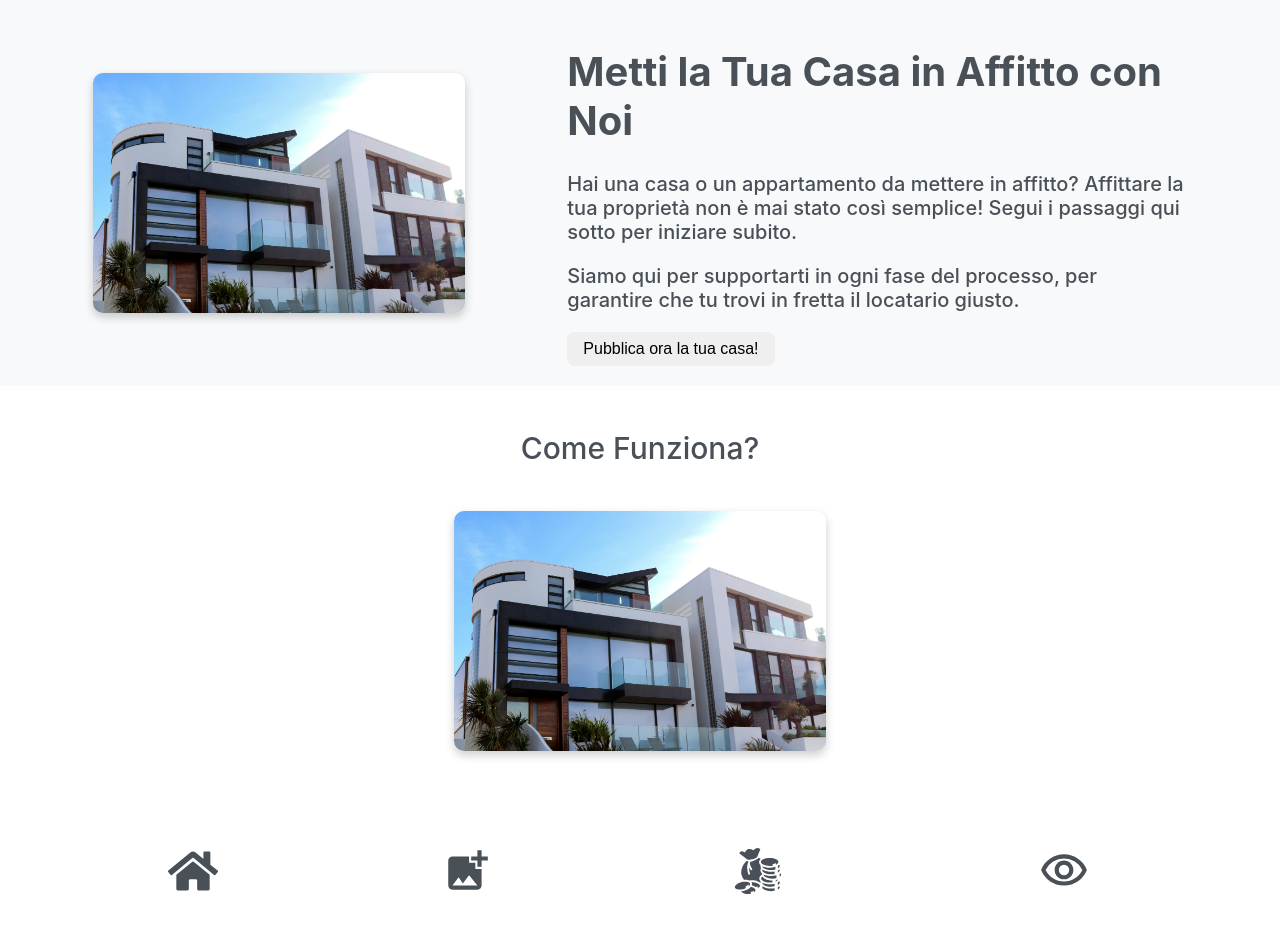
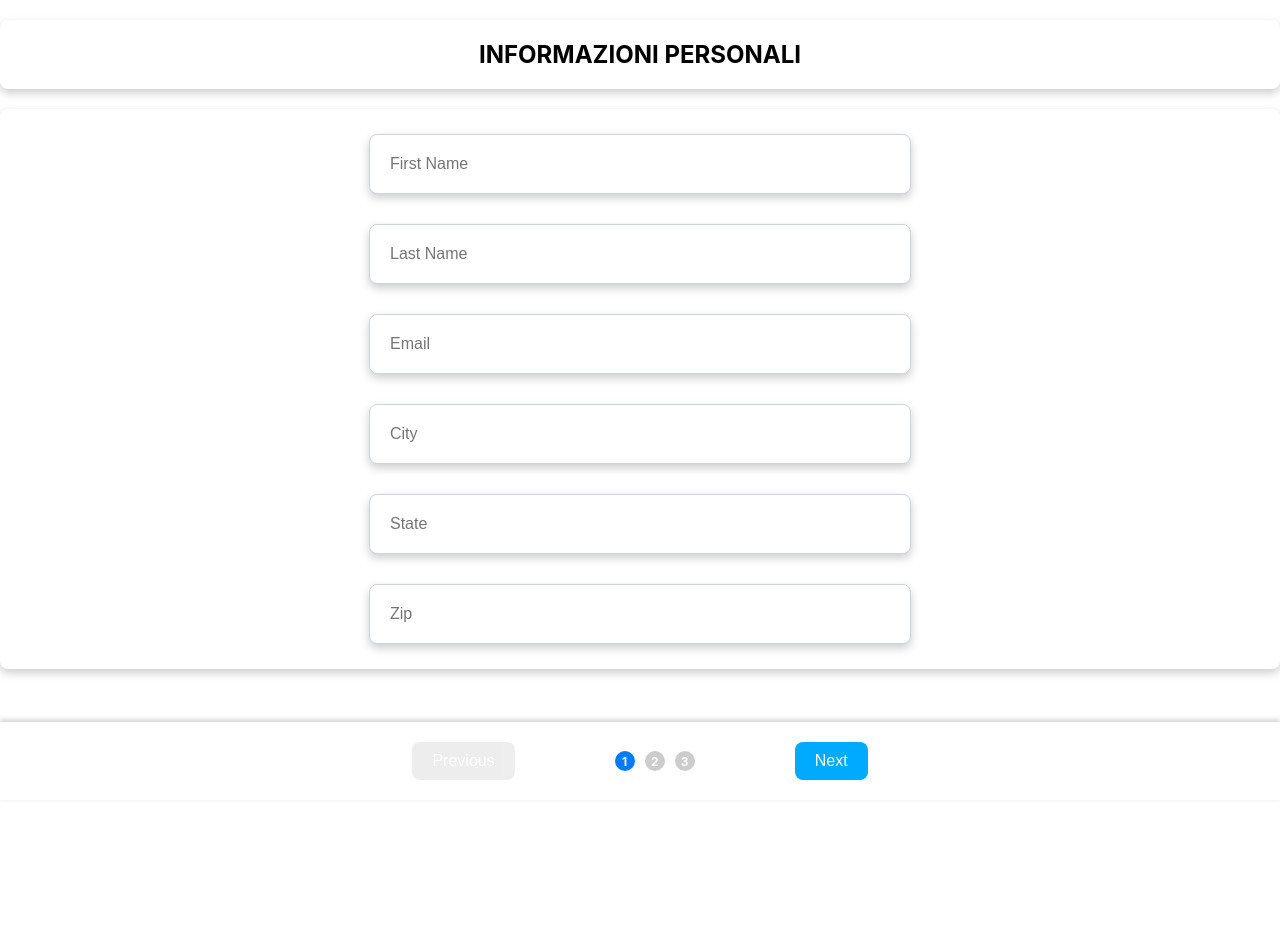
Before and after one commit to alessandrv/SitoAngelo, a React (Create React App) app in the folder my-map-app/: page /createHouse in a window 1280 px wide. Shown: the top 932 px of the page. After the commit the page ends 800 px from the top, so only its background shows below. Built offline with nearby package versions, Linux system fonts and the light colour scheme.

Commit message:
nuova versione createHouse

```diff
--- a/my-map-app/src/components/stepper/Stepper.jsx
+++ b/my-map-app/src/components/stepper/Stepper.jsx
@@ -1,20 +1,18 @@
 import React, { useState, useEffect } from "react";
 import "./steppers.css";
 
-// Componente per il passo (Step)
 export function Step({ children }) {
   return <div className="step">{children}</div>;
 }
 
-// Componente Stepper
 export default function Stepper({
   children,
   initialStep = 1,
   onStepChange = () => {},
-  backButtonText = "Back",
+  backButtonText = "Previous",
   nextButtonText = "Next",
   finishButtonText = "Finish",
-  onClose = () => {} // Callback per gestire la chiusura
+  onClose = () => {}
 }) {
   const [currentStep, setCurrentStep] = useState(initialStep);
   const stepsArray = React.Children.toArray(children);
@@ -22,9 +20,7 @@ export default function Stepper({
   const isLastStep = currentStep === totalSteps;
 
   useEffect(() => {
-    // Funzione per rimuovere i dati dal localStorage quando il Stepper è chiuso
     return () => {
-      // Questa funzione viene chiamata quando il componente viene smontato (chiuso)
       localStorage.removeItem("houseForm");
       console.log("localStorage rimosso");
     };
@@ -34,7 +30,7 @@ export default function Stepper({
     if (currentStep < totalSteps) {
       const newStep = currentStep + 1;
       setCurrentStep(newStep);
-      onStepChange(newStep); // Callback per il cambiamento dello step
+      onStepChange(newStep);
     }
   };
 
@@ -42,7 +38,7 @@ export default function Stepper({
     if (currentStep > 1) {
       const newStep = currentStep - 1;
       setCurrentStep(newStep);
-      onStepChange(newStep); // Callback per il cambiamento dello step
+      onStepChange(newStep);
     }
   };
 
@@ -52,22 +48,16 @@ export default function Stepper({
 
   return (
     <div>
-      {/* Overlay per lo sfondo semi-trasparente */}
       <div className="stepper-overlay"></div>
 
       <div className="stepper">
-        {/* Pulsante di chiusura (X) */}
-        <button className="close-button" onClick={onClose}>
-          &times;
-        </button>
-
-        {/* Mostra il contenuto del passo corrente */}
         <div className="step-content">
           {stepsArray[currentStep - 1]}
         </div>
 
-        {/* Navigazione */}
         <div className="stepper-footer">
+
+          <div className="stepper-nav">
             <button
               onClick={handleBack}
               disabled={currentStep === 1}
@@ -75,6 +65,16 @@ export default function Stepper({
             >
               {backButtonText}
             </button>
+            <div className="step-indicators">
+            {Array.from({ length: totalSteps }).map((_, index) => (
+              <div
+                key={index}
+                className={`step-indicator ${currentStep === index + 1 ? 'active' : ''}`}
+              >
+                {index + 1}
+              </div>
+            ))}
+          </div>
             {isLastStep ? (
               <button onClick={handleFinish} className="finish-button">
                 {finishButtonText}
@@ -87,5 +87,6 @@ export default function Stepper({
           </div>
         </div>
       </div>
+    </div>
   );
 }
--- a/my-map-app/src/components/stepper/steppers.css
+++ b/my-map-app/src/components/stepper/steppers.css
@@ -1,15 +1,9 @@
 .stepper {
-    position: fixed; /* Posiziona il Stepper sopra tutto il resto */
-    top: 50%; /* Posiziona il contenuto verticalmente al centro */
-    left: 50%; /* Posiziona il contenuto orizzontalmente al centro */
-    transform: translate(-50%, -50%); /* Centra esattamente il contenuto */
-    background-color: #fff; /* Sfondo bianco per il Stepper */
-    padding: 2rem;
-    width: 90%; /* Larghezza del contenitore */
-    max-width: 600px; /* Limite massimo per la larghezza */
+    background-color: #fff;
+    width: 100%;
+    height: 100%;
     border-radius: 8px;
-    box-shadow: 0 4px 10px rgba(0, 0, 0, 0.2);
-    z-index: 9999; /* Assicurati che il Stepper si trovi sopra agli altri contenuti */
+    z-index: 9999;
     display: flex;
     flex-direction: column;
   }
@@ -18,25 +12,25 @@
     margin-bottom: 2rem;
   }
 
+  .stepper-nav{
+    display: flex;
+    justify-content: space-evenly;
+    align-items: center;
+    gap: 100px;
+    padding: 10px 20px;
+  }
+
   .stepper-footer {
     display: flex;
-    justify-content: space-between;
-  }
-
-  .close-button {
-    position: absolute;
-    top: 10px;
-    right: 10px;
-    font-size: 24px;
-    background: none;
-    border: none;
-    cursor: pointer;
-    color: #ff4c4c;
-    font-weight: bold;
-  }
-
-  .close-button:hover {
-    color: #ff0000;
+    justify-content: space-evenly;
+    position: fixed;
+    left: 0;
+    right: 0;
+    bottom: 0;
+    background-color: white;
+    padding: 10px 0;
+    box-shadow: 0 -2px 5px rgba(0, 0, 0, 0.2);
+    z-index: 999;
   }
 
   button {
@@ -72,3 +66,44 @@
     background-color: #28a745;
     color: white;
   }
+
+  .step-indicators {
+    display: flex;
+    justify-content: center;
+    gap: 10px;
+  }
+
+  .step-indicator {
+    width: 20px;
+    height: 20px;
+    border-radius: 50%;
+    background-color: #ccc;
+    display: flex;
+    align-items: center;
+    justify-content: center;
+    font-size: 12px;
+    color: white;
+    font-weight: bold;
+  }
+
+  .step-indicator.active {
+    background-color: #007bff;
+  }
+
+  .stepper-footer .step-number {
+    font-size: 16px;
+    color: #333;
+  }
+
+  .back-button, .next-button, .finish-button {
+    padding: 10px 20px;
+    cursor: pointer;
+    font-size: 16px;
+  }
+
+  .back-button:disabled,
+  .next-button:disabled,
+  .finish-button:disabled {
+    cursor: not-allowed;
+    opacity: 0.5;
+  }
--- a/my-map-app/src/pages/createHouse.jsx
+++ b/my-map-app/src/pages/createHouse.jsx
@@ -21,27 +21,6 @@ const CreateHouse = () => {
   const [sqft, setSqft] = useState("");
   const [description, setDescription] = useState("");
   const [images, setImages] = useState([]);
-
-  const [showSteps, setShowSteps] = useState(false);
-
-  const handleImageChange = (e) => {
-    const files = Array.from(e.target.files);
-    const imageURLs = files.map((file) => URL.createObjectURL(file));
-    setImages((prevImages) => [...prevImages, ...imageURLs]);
-  };
-
-  const handleShowSteps = () => {
-    setShowSteps(true);
-  };
-
-  const handleCloseSteps = () => {
-    setShowSteps(false);
-    localStorage.removeItem("houseForm");
-  };
-
-  const handleDeleteImage = (index) => {
-    setImages(images.filter((_, i) => i !== index));
-  };
 
   useEffect(() => {
     const savedData = JSON.parse(localStorage.getItem("houseForm"));
@@ -79,63 +58,18 @@ const CreateHouse = () => {
     localStorage.setItem("houseForm", JSON.stringify(formData));
   };
 
+  const handleImageChange = (e) => {
+    const files = Array.from(e.target.files);
+    const imageURLs = files.map((file) => URL.createObjectURL(file));
+    setImages((prevImages) => [...prevImages, ...imageURLs]);
+  };
+
+  const handleDeleteImage = (index) => {
+    setImages(images.filter((_, i) => i !== index));
+  };
+
   return (
     <div>
-      <div className="container-casa">
-        <img src={casa1} className="img" />
-        <div className="textCasa">
-          <h1>Metti la Tua Casa in Affitto con Noi</h1>
-          <p>
-            Hai una casa o un appartamento da mettere in affitto? Affittare la
-            tua proprietà non è mai stato così semplice! Segui i passaggi qui
-            sotto per iniziare subito.
-          </p>
-          <p>
-            Siamo qui per supportarti in ogni fase del processo, per garantire
-            che tu trovi in fretta il locatario giusto.
-          </p>
-          <button onClick={handleShowSteps} className="show-steps-button">
-            Pubblica ora la tua casa!
-          </button>
-        </div>
-      </div>
-
-      <div className="how-it-works">
-        <h2 className="title-how-it">Come Funziona?</h2>
-        <img src={casa1} className="img" />
-        <ul className="steps">
-          <div className="container-icon">
-            <FaHome className="icon-width" />
-            <li>
-              Inserisci i dettagli della proprietà: Compila il modulo con le
-              informazioni sulla tua casa.
-            </li>
-          </div>
-          <div className="container-icon">
-            <MdAddPhotoAlternate className="icon-width" />
-            <li>
-              Aggiungi foto e descrizione: Le foto parlano da sole! Carica
-              immagini chiare della proprietà.
-            </li>
-          </div>
-          <div className="container-icon">
-            <GiCash className="icon-width" />
-            <li>
-              Fissiamo il prezzo giusto: Ti guideremo nella determinazione del
-              prezzo giusto per il tuo immobile.
-            </li>
-          </div>
-          <div className="container-icon">
-            <MdOutlineVisibility className="icon-width" />
-            <li>
-              Pubblica l'annuncio: Una volta completato, il tuo annuncio sarà
-              visibile a migliaia di potenziali inquilini.
-            </li>
-          </div>
-        </ul>
-      </div>
-
-      {showSteps && (
       <div className="stepper-container">
         <Stepper
           initialStep={1}
@@ -143,83 +77,92 @@ const CreateHouse = () => {
           onFinalStepCompleted={() => saveToLocalStorage()}
           backButtonText="Previous"
           nextButtonText="Next"
-            onClose={handleCloseSteps}
         >
           <Step>
-              <h2>Informazioni Personali</h2>
-              <form>
+            <h2 className="mainRecup">Informazioni Personali</h2>
+            <form className="form">
               <input
                 type="text"
                 placeholder="First Name"
                 value={name}
                 onChange={(e) => setName(e.target.value)}
+                className="formHouse"
               />
               <input
                 type="text"
                 placeholder="Last Name"
                 value={lastName}
                 onChange={(e) => setLastName(e.target.value)}
+                className="formHouse"
               />
               <input
                 type="email"
                 placeholder="Email"
                 value={email}
                 onChange={(e) => setEmail(e.target.value)}
+                className="formHouse"
               />
               <input
                 type="text"
                 placeholder="City"
                 value={city}
                 onChange={(e) => setCity(e.target.value)}
+                className="formHouse"
               />
               <input
                 type="text"
                 placeholder="State"
                 value={state}
                 onChange={(e) => setState(e.target.value)}
+                className="formHouse"
               />
               <input
                 type="text"
                 placeholder="Zip"
                 value={zip}
                 onChange={(e) => setZip(e.target.value)}
+                className="formHouse"
               />
             </form>
-              <p>Ora passiamo ai dati della casa!</p>
           </Step>
 
           <Step>
-              <h2>Informazioni sulla casa</h2>
-              <form>
+            <h2 className="mainRecup">Informazioni sulla casa</h2>
+            <form className="form">
               <input
                 type="text"
                 placeholder="Price"
                 value={price}
                 onChange={(e) => setPrice(e.target.value)}
+                className="formHouse"
               />
               <input
                 type="text"
                 placeholder="Bedrooms"
                 value={bedrooms}
                 onChange={(e) => setBedrooms(e.target.value)}
+                className="formHouse"
               />
               <input
                 type="text"
                 placeholder="Bathrooms"
                 value={bathrooms}
                 onChange={(e) => setBathrooms(e.target.value)}
+                className="formHouse"
               />
               <input
                 type="text"
                 placeholder="Sqft"
                 value={sqft}
                 onChange={(e) => setSqft(e.target.value)}
+                className="formHouse"
               />
               <input
                 type="text"
                 placeholder="Description"
                 value={description}
                 onChange={(e) => setDescription(e.target.value)}
+                className="formHouse"
               />
 
               <input
@@ -260,24 +203,28 @@ const CreateHouse = () => {
           </Step>
 
           <Step>
-              <h2>Recap</h2>
-              <p>Ecco cosa hai inserito:</p>
-              <div>
-                <h3>Informazioni Personali</h3>
-                <p>
+            <h2 className="mainRecup">Recap</h2>
+            <p className="recupText2">Ecco cosa hai inserito:</p>
+            <div className="form">
+              <h3 className="titleRecup">Informazioni Personali</h3>
+                <div className="recupPersonal">
+                <p className="recupText">
                 Nome: {name} {lastName}
               </p>
-                <p>Email: {email}</p>
-                <p>Città: {city}</p>
-                <p>Stato: {state}</p>
-                <p>CAP: {zip}</p>
-                <h3>Informazioni sulla Casa</h3>
-                <p>Prezzo: {price}</p>
-                <p>Camere da letto: {bedrooms}</p>
-                <p>Bagni: {bathrooms}</p>
-                <p>Superficie (Sqft): {sqft}</p>
-                <p>Descrizione: {description}</p>
-                <h3>Immagini Caricate</h3>
+              <p className="recupText">Email: {email}</p>
+              <p className="recupText">Città: {city}</p>
+              <p className="recupText">Stato: {state}</p>
+              <p className="recupText">CAP: {zip}</p>
+                </div>
+                <h3 className="titleRecup">Informazioni sulla Casa</h3>
+              <div className="recupHouse">
+              <p className="recupText">Prezzo: {price}</p>
+              <p className="recupText">Camere da letto: {bedrooms}</p>
+              <p className="recupText">Bagni: {bathrooms}</p>
+              <p className="recupText">Superficie (Sqft): {sqft}</p>
+              <p className="recupText">Descrizione: {description}</p>
+              </div>
+              <h3 className="titleRecup">Immagini Caricate</h3>
               {images.length > 0 ? (
                 <div className="image-preview-container">
                   {images.map((image, index) => (
@@ -295,13 +242,12 @@ const CreateHouse = () => {
                   ))}
                 </div>
               ) : (
-                  <p>Nessuna immagine caricata</p>
+                <p className="recupText">Nessuna immagine caricata</p>
               )}
             </div>
           </Step>
         </Stepper>
       </div>
-      )}
     </div>
   );
 };
--- a/my-map-app/src/pages/createHouses.css
+++ b/my-map-app/src/pages/createHouses.css
@@ -1,120 +1,203 @@
-.img {
-    width: 30%;
-    max-width: 800px;
+
+  /* Stepper Container */
+  .stepper-container {
+    top: 0;
+    left: 0;
+    right: 0;
+    bottom: 0;
+    background-color: rgba(255, 255, 255, 0.95); /* Sfondo semi-trasparente per lo stepper */
+    z-index: 999; /* Metti il stepper sopra gli altri elementi */
+    height: 100%; /* Occupa tutta l'altezza della pagina */
+    width: 100%; /* Occupa tutta la larghezza della pagina */
+  }
+
+  .form{
+    display: flex;
+    flex-direction: column;
+    justify-content: center;
+    align-items: center;
+    gap: 20px;
+    padding: 20px;
+    border-radius: 8px;
+    box-shadow: 0 4px 10px rgba(0, 0, 0, 0.2);
+    background-color: white;
+  }
+
+  .formHouse{
+    gap: 20px;
+    width: 100%;
+    max-width: 500px;
+    padding: 20px;
+    border-radius: 8px;
+    box-shadow: 0 4px 10px rgba(0, 0, 0, 0.2);
+    background-color: white;
+  }
+
+  .mainRecup{
+    display: flex;
+    flex-direction: column;
+    justify-content: center;
+    align-items: center;
+    padding: 20px;
+    border-radius: 8px;
+    box-shadow: 0 4px 10px rgba(0, 0, 0, 0.2);
+    background-color: white;
+    text-transform: uppercase;
+  }
+
+  .titleRecup{
+    font-size: 2rem;
+    font-weight: 500;
+    color: #495057;
+    text-align: center;
+  }
+
+  .image-preview-container {
+    display: flex;
+    flex-direction: row;
+    justify-content: center;
+    align-items: center;
+    flex-wrap: wrap;
+    max-width: 500px;
+    gap: 20px;
+    margin-bottom: 40px;
+  }
+
+  .image-preview-item {
+    display: flex;
+    justify-content: space-evenly;
+    flex-wrap: wrap;
+    gap: 20px;
+
+  }
+
+  .image-preview-img{
+    max-width: 100px;
+    border-radius: 8px;
+  }
+
+  .delete-icon{
+    cursor: pointer;
+    color: red;
+    position: absolute;
+    background-color: white;
     border-radius: 10px;
+    padding: 1px;
+  }
+
+  .recupText{
+    font-size: 1.2rem;
+    font-weight: 500;
+    color: #495057;
+    text-align: center;
     box-shadow: 0 4px 10px rgba(0, 0, 0, 0.2);
+    border-radius: 3px;
+    padding: 10px;
+
 }
 
-.textCasa{
-    width: 50%;
-    font-size: 20px;
+.recupText2{
+    font-size: 1.2rem;
     font-weight: 500;
     color: #495057;
+    text-align: center;
+    text-transform: uppercase;
+
 }
 
-.container-casa{
-    padding: 20px;
-    background-color: #f8f9fa;
+ .recupPersonal{
     display: flex;
-    justify-content: space-evenly;
-    align-items: center;
     flex-direction: row;
-    gap: 30px;
-}
+    flex-wrap: wrap;
+    gap: 20px;
+ }
 
-.how-it-works{
+ .recupHouse{
     display: flex;
-    justify-content: space-evenly;
-    align-items: center;
-    flex-direction: column;
+    flex-direction: row;
+    flex-wrap: wrap;
     gap: 20px;
-    margin: 20px;
-}
+ }
 
-.title-how-it{
-    font-size: 30px;
+  .formHouse > h2{
+    font-size: 1.5rem;
     font-weight: 500;
-    width: 50%;
+    color: #495057;
     text-align: center;
-    color: #495057;
-}
-
-.steps{
-    margin: 50px;
-    font-size: 18px;
-    color: #495057;
-    display: flex;
-    list-style: none;
-    flex-direction: row;
-    padding: 0;
-}
-
-.container-icon{
-    display: flex;
-    justify-content: center;
-    align-items: center;
-    flex-direction: column;
-    gap: 10px;
-}
-
-.icon-width{
-    width: 50px;
-    height: 100px;
-    color: #495057;
-}
-
-/* Contenitore per l'anteprima delle immagini */
-.image-preview-container {
-    display: flex;
-    flex-wrap: wrap;
   }
 
-  /* Contenitore di ogni immagine */
-  .image-preview-item {
-    margin: 10px;
-    position: relative;
+  .formHouse > h3{
+    font-size: 1.2rem;
+    font-weight: 500;
+    color: #495057;
+    text-align: center;
   }
 
-  /* Immagini di anteprima */
-  .image-preview-item img {
-    width: 100px;
-    height: 100px;
-    object-fit: cover;
-    border-radius: 10px;
+  .formHouse > h4{
+    font-size: 1rem;
+    font-weight: 500;
+    color: #495057;
+    text-align: center;
   }
 
-  /* Icona di eliminazione (X) */
-  .delete-icon {
-    position: absolute;
-    top: 0;
-    right: 0;
-    background-color: rgba(0, 0, 0, 0.5);
-    color: white;
-    padding: 2px;
-    border-radius: 50%;
-    cursor: pointer;
+  .formHouse > h5{
+    font-size: 0.8rem;
+    font-weight: 500;
+    color: #495057;
+    text-align: center;
   }
 
+  .formHouse > h6{
+    font-size: 0.6rem;
+    font-weight: 500;
+    color: #495057;
+    text-align: center;
+  }
 
-@media screen and (max-width: 768px) {
+  .formHouse > h7{
+    font-size: 0.4rem;
+    font-weight: 500;
+    color: #495057;
+    text-align: center;
+  }
 
-    .container-casa{
-        display: flex;
-        justify-content: center;
-        align-items: center;
-        flex-direction: column;
-        gap: 20px;
-    }
+  .formHouse > h8{
+    font-size: 0.2rem;
+    font-weight: 500;
+    color: #495057;
+    text-align: center;
+  }
 
-    .img{
-        width: 80%;
-    }
+  .formHouse > h9{
+    font-size: 0.1rem;
+    font-weight: 500;
+    color: #495057;
+    text-align: center;
+  }
 
-    .steps{
-        display: flex;
-        justify-content: center;
-        align-items: center;
-        flex-direction: column;
-        gap: 20px;
-    }
+  .formHouse > h10{
+    font-size: 0.05rem;
+    font-weight: 500;
+    color: #495057;
+    text-align: center;
+  }
+
+  .formHouse > h11{
+    font-size: 0.025rem;
+    font-weight: 500;
+    color: #495057;
+    text-align: center;
+  }
+
+  .formHouse > h12{
+    font-size: 0.0125rem;
+    font-weight: 500;
+    color: #495057;
+    text-align: center;
+  }
+
+  .formHouse > h13{
+    font-size: 0.00625rem;
+    font-weight: 500;
+    color:
 }
--- a/package.json
+++ b/package.json
@@ -3,5 +3,10 @@
     "autoprefixer": "^10.4.20",
     "postcss": "^8.5.1",
     "tailwindcss": "^3.4.17"
+  },
+  "dependencies": {
+    "react": "^19.0.0",
+    "react-dom": "^19.0.0",
+    "react-router-dom": "^7.3.0"
   }
 }
```
Also changed, not shown: my-map-app/src/components/header/headers.css (+7 -10 lines), 1 other file (tests, documents, lock files or other folders). Lines whose indentation alone changed are shown as unchanged.
